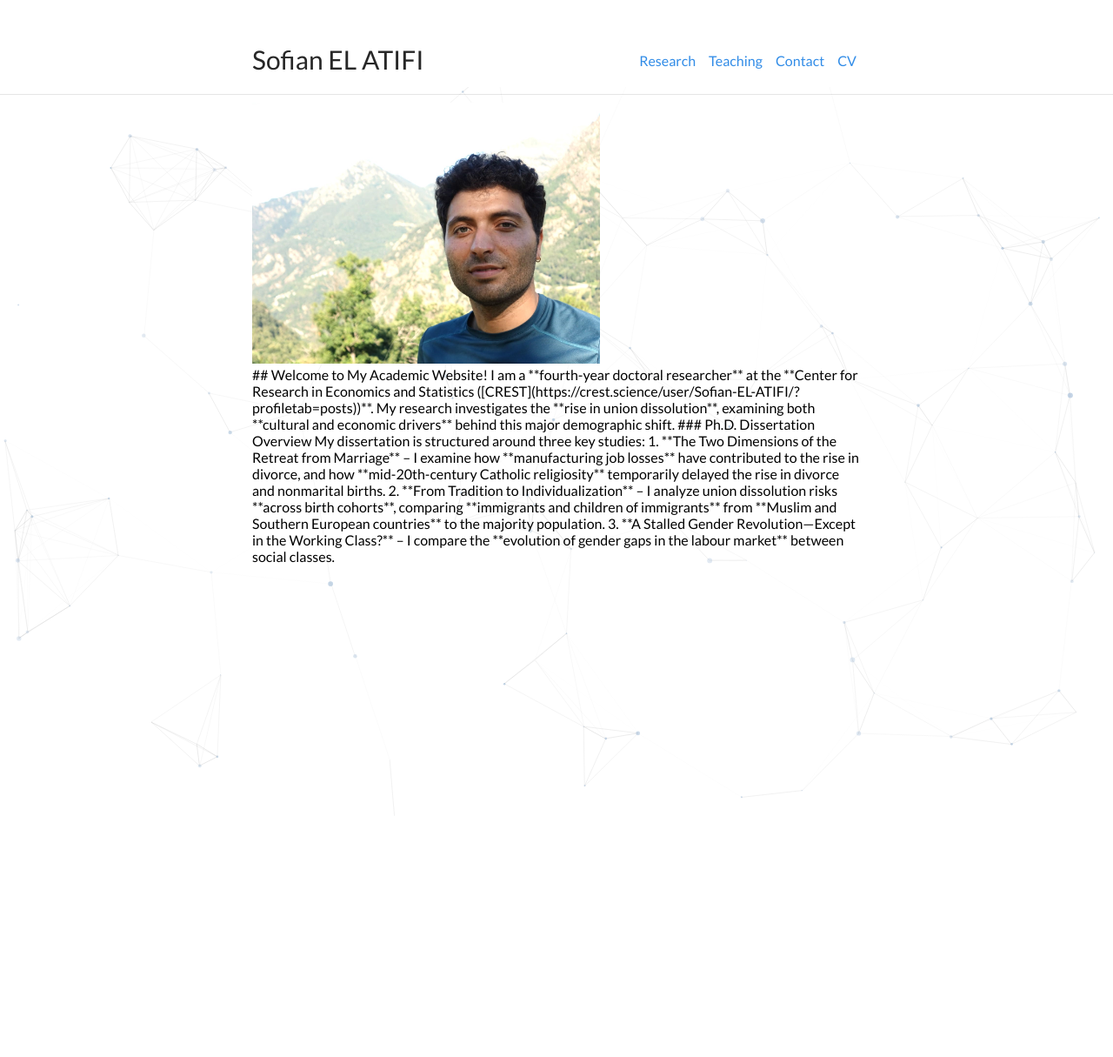
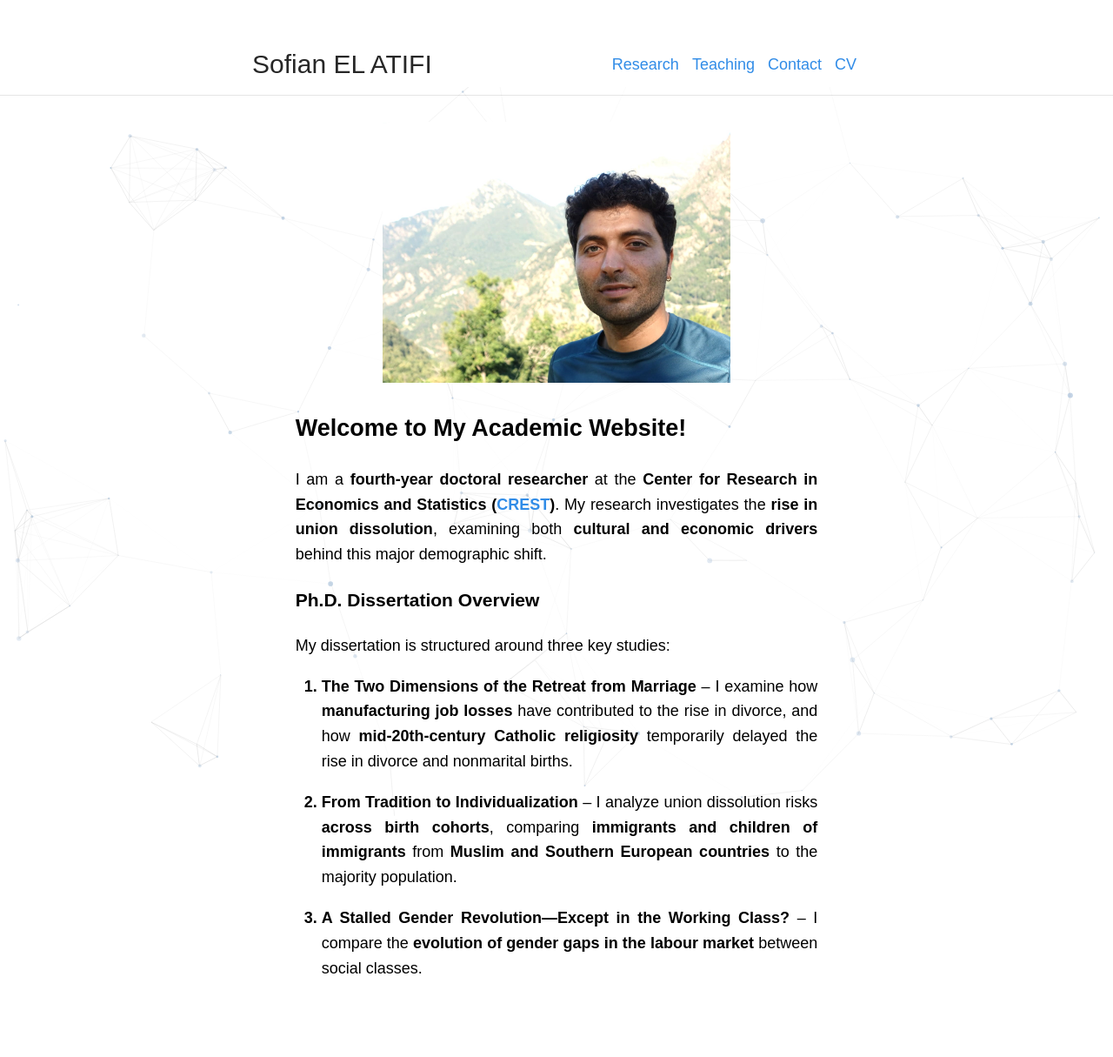
Before and after one commit to sofianelatifi/sofianelatifi.github.io, a Jekyll site: the page built from index.md, in a window 1280 px wide. Shown: the whole page at 87% size. Built offline with Jekyll 4.4.1, drawn with Linux system fonts in a browser that asks for light colours; before the commit the page ends 900 px from its top, so only the background shows below that; part of the change alters nothing that is shown.

Commit message:
Update index.md

```diff
--- a/index.md
+++ b/index.md
@@ -4,11 +4,30 @@ description: Home
 title: Sofian El Atifi
 ---
 
+<style>
+  body {
+    line-height: 1.6;
+    font-size: 18px;
+    font-family: sans-serif;
+  }
+
+  .content {
+    max-width: 60ch;
+    margin: auto;
+    padding: 20px;
+    text-align: justify;
+  }
+
+  .image-container {
+    text-align: center;
+    margin-bottom: 20px;
+  }
+</style>
+
 <div class="image-container">
   <img src="/sofian.jpg" alt="Portrait of Sofian El Atifi" width="400" height="300">
 </div>
 
-<div class="content">
 
 ## Welcome to My Academic Website!
 
@@ -23,5 +42,3 @@ My dissertation is structured around three key studies:
 2. **From Tradition to Individualization** – I analyze union dissolution risks **across birth cohorts**, comparing **immigrants and children of immigrants** from **Muslim and Southern European countries** to the majority population.
 
 3. **A Stalled Gender Revolution—Except in the Working Class?** – I compare the **evolution of gender gaps in the labour market** between social classes.
-
-</div>
```
